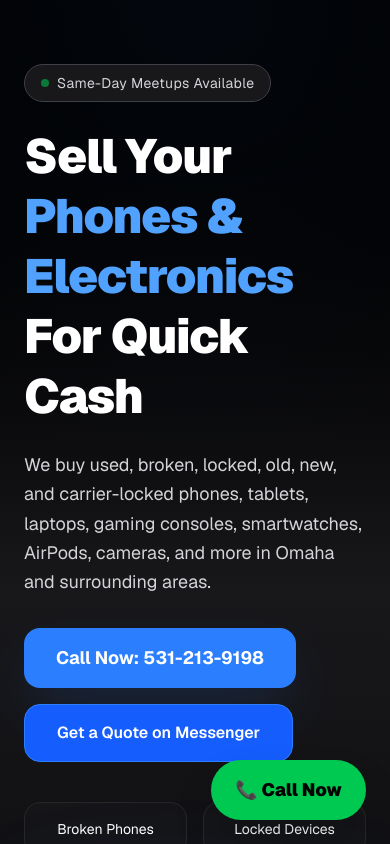
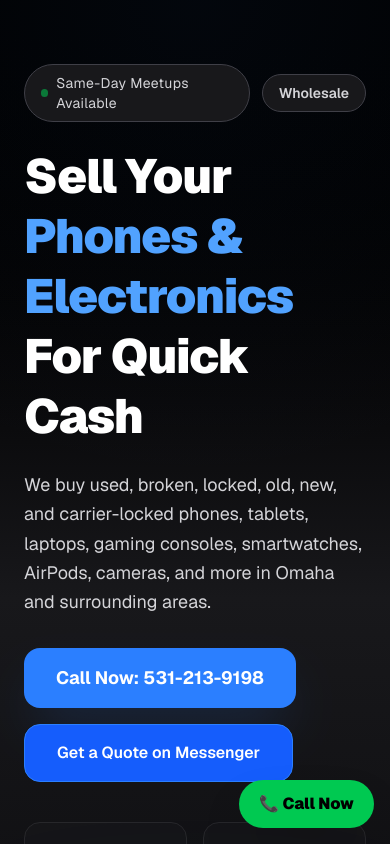
Before and after one commit to marupov/alex-the-phone-guy, a Next.js app: page / in a window 390 px wide. Shown: the top 844 px of the page. Built offline with nearby package versions, Linux system fonts and the light colour scheme.

Commit message:
Improve wholesale navigation on homepage

```diff
--- a/app/page.tsx
+++ b/app/page.tsx
@@ -3,16 +3,31 @@ export default function AlexThePhoneGuyWebsite() {
     <div className="min-h-screen bg-black text-white font-sans scroll-smooth">
       {/* HERO SECTION */}
       <section className="relative overflow-hidden bg-gradient-to-b from-black via-zinc-900 to-zinc-950">
+        <a
+  href="/wholesale"
+  className="hidden lg:inline-flex absolute top-6 right-6 z-20 items-center px-4 py-2 rounded-full border border-zinc-700 bg-zinc-900 hover:bg-zinc-800 text-sm font-semibold text-zinc-300 hover:text-white transition-all"
+>
+  Wholesale
+</a>
         <div className="absolute inset-0 opacity-10 bg-[radial-gradient(circle_at_top,rgba(59,130,246,0.5),transparent_40%)]" />
 
         <div className="max-w-7xl mx-auto px-6 py-16 lg:py-24 grid lg:grid-cols-2 gap-12 items-center relative z-10">
           <div>
-            <div className="inline-flex items-center gap-2 px-4 py-2 rounded-full border border-zinc-700 bg-zinc-900 mb-6">
-              <span className="w-2 h-2 rounded-full bg-green-500 animate-pulse" />
-              <span className="text-sm tracking-wide text-zinc-300">
-                Same-Day Meetups Available
-              </span>
-            </div>
+            <div className="flex items-center gap-3 mb-6">
+  <div className="inline-flex items-center gap-2 px-4 py-2 rounded-full border border-zinc-700 bg-zinc-900">
+    <span className="w-2 h-2 rounded-full bg-green-500 animate-pulse" />
+    <span className="text-sm tracking-wide text-zinc-300">
+      Same-Day Meetups Available
+    </span>
+  </div>
+
+  <a
+    href="/wholesale"
+    className="lg:hidden inline-flex items-center px-4 py-2 rounded-full border border-zinc-700 bg-zinc-900 hover:bg-zinc-800 text-sm font-semibold text-zinc-300 hover:text-white transition-all"
+  >
+    Wholesale
+  </a>
+</div>
 
             <h1 className="text-5xl md:text-7xl font-black leading-tight tracking-tight">
               Sell Your
@@ -373,8 +388,7 @@ export default function AlexThePhoneGuyWebsite() {
       {/* FLOATING CALL BUTTON */}
       <a
         href="tel:5312139198"
-        className="fixed bottom-6 right-6 z-50 bg-green-500 hover:bg-green-400 text-black px-6 py-4 rounded-full shadow-2xl font-black text-lg"
-      >
+className="fixed bottom-4 right-4 md:bottom-6 md:right-6 z-50 bg-green-500 hover:bg-green-400 text-black px-5 py-3 md:px-6 md:py-4 rounded-full shadow-2xl font-black text-base md:text-lg"      >
         📞 Call Now
       </a>
     </div>
```
